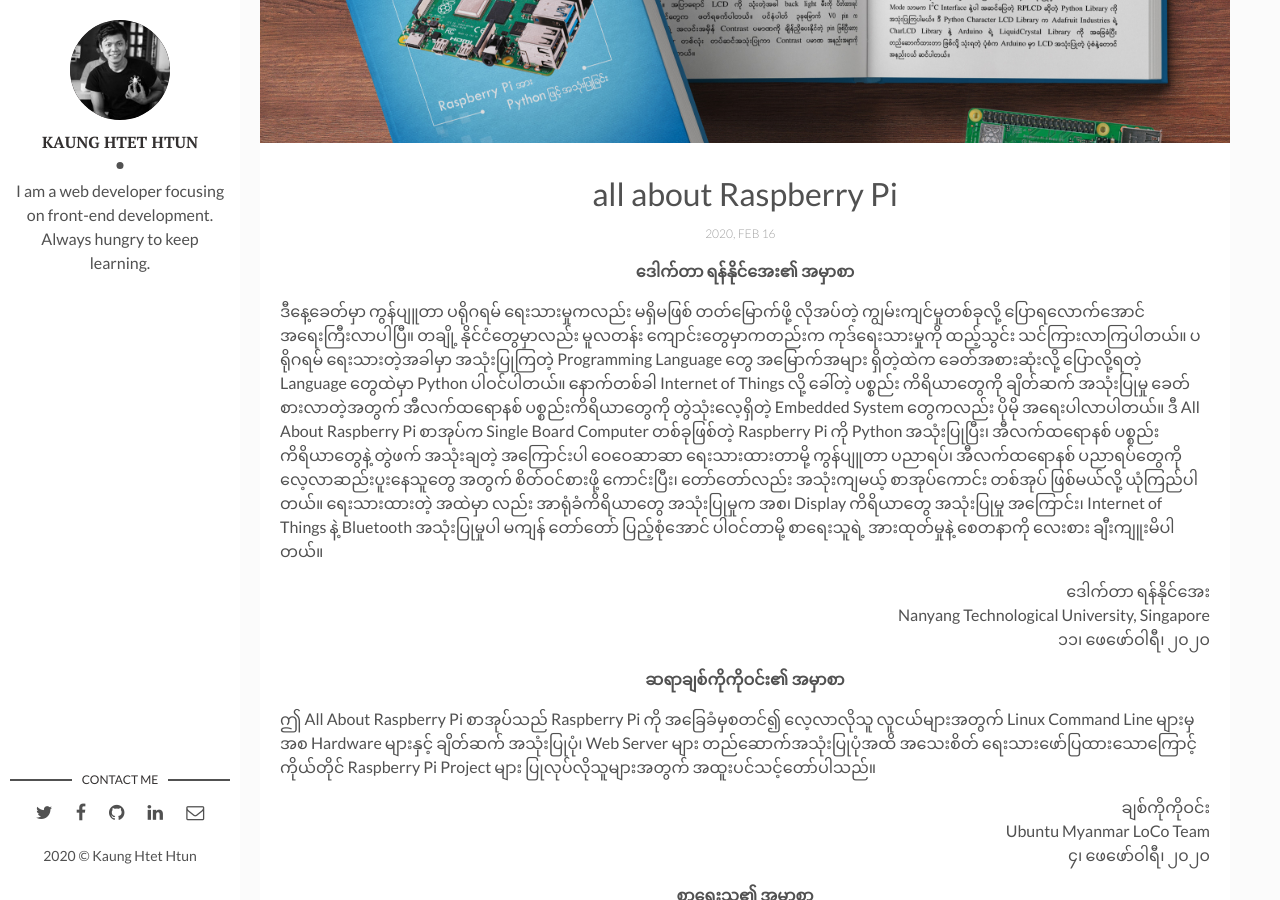
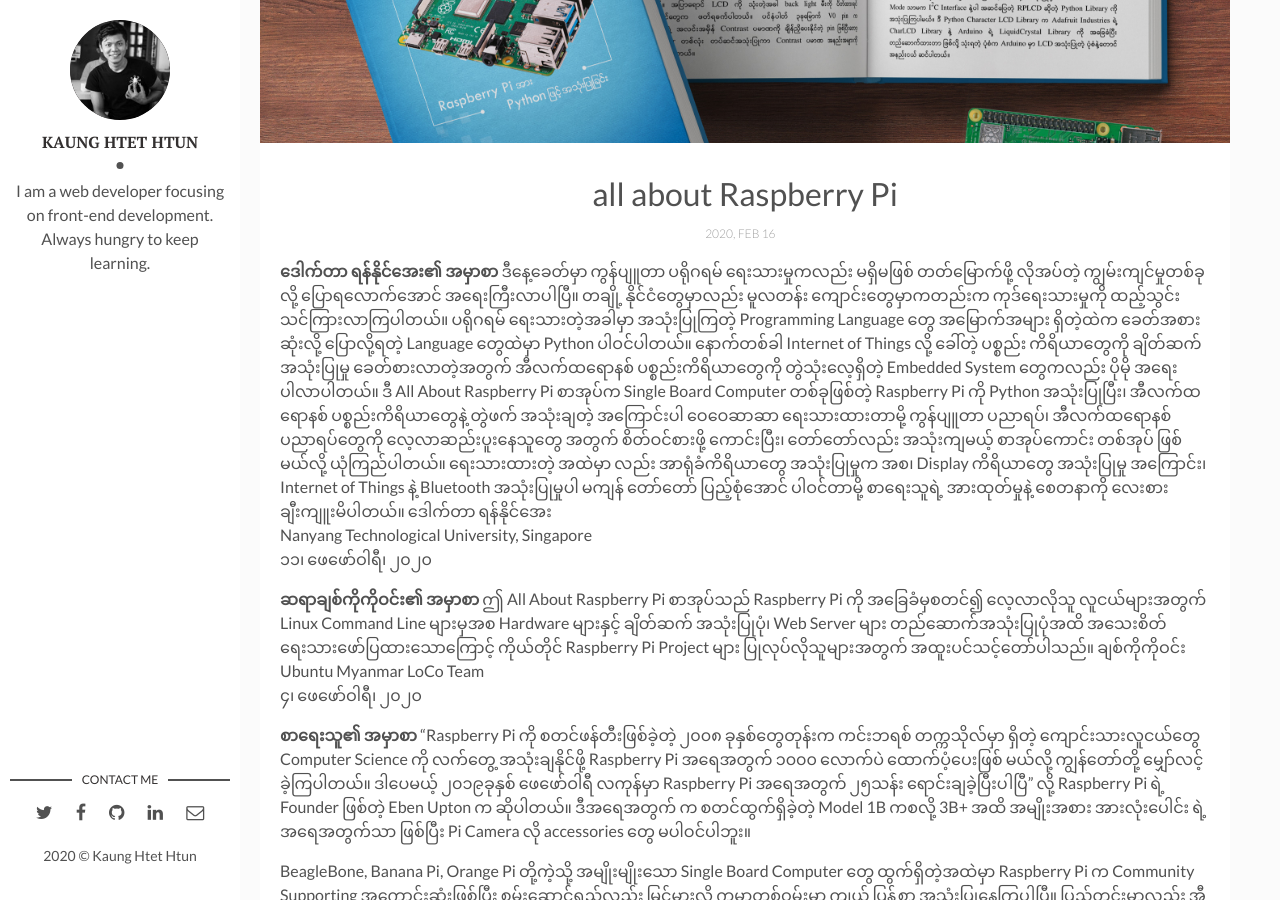
Before and after one commit to kogyikaunghtet/kogyikaunghtet.github.io, a Jekyll site: the page built from _posts/2020-02-16-allabout-rpi.markdown, in a window 1280 px wide and 900 px high, scrolled down 377 px. Built offline with Jekyll 4.4.1, drawn with Linux system fonts in a browser that asks for light colours; comment, search, counter and statistics services are not loaded.

Commit message:
Initial commit

```diff
--- a/_posts/2020-02-16-allabout-rpi.markdown
+++ b/_posts/2020-02-16-allabout-rpi.markdown
@@ -7,20 +7,20 @@
 fig-caption: # Add figcaption (optional)
 tags: [Raspberry Pi, Book]
 ---
-<p align="center"><b>ဒေါက်တာ ရန်နိုင်အေး၏ အမှာစာ</b></p>
+<a align="center"><b>ဒေါက်တာ ရန်နိုင်အေး၏ အမှာစာ</b></a>
 ဒီနေ့ခေတ်မှာ ကွန်ပျူတာ ပရိုဂရမ် ရေးသားမှုကလည်း မရှိမဖြစ် တတ်မြောက်ဖို့ လိုအပ်တဲ့ ကျွမ်းကျင်မှုတစ်ခုလို့ ပြောရလောက်အောင် အရေးကြီးလာပါပြီ။ တချို့ နိုင်ငံတွေမှာလည်း မူလတန်း ကျောင်းတွေမှာကတည်းက ကုဒ်ရေးသားမှုကို ထည့်သွင်း သင်ကြားလာကြပါတယ်။ ပရိုဂရမ် ရေးသားတဲ့အခါမှာ အသုံးပြုကြတဲ့ Programming Language တွေ အမြောက်အများ ရှိတဲ့ထဲက ခေတ်အစားဆုံးလို့ ပြောလို့ရတဲ့ Language တွေထဲမှာ Python ပါဝင်ပါတယ်။ နောက်တစ်ခါ Internet of Things လို့ ခေါ်တဲ့ ပစ္စည်း ကိရိယာတွေကို ချိတ်ဆက် အသုံးပြုမှု ခေတ်စားလာတဲ့အတွက် အီလက်ထရောနစ် ပစ္စည်းကိရိယာတွေကို တွဲသုံးလေ့ရှိတဲ့ Embedded System တွေကလည်း ပိုမို အရေးပါလာပါတယ်။
 ဒီ All About Raspberry Pi စာအုပ်က Single Board Computer တစ်ခုဖြစ်တဲ့ Raspberry Pi ကို Python အသုံးပြုပြီး၊ အီလက်ထရောနစ် ပစ္စည်းကိရိယာတွေနဲ့ တွဲဖက် အသုံးချတဲ့ အကြောင်းပါ ဝေဝေဆာဆာ ရေးသားထားတာမို့ ကွန်ပျူတာ ပညာရပ်၊ အီလက်ထရောနစ် ပညာရပ်တွေကို လေ့လာဆည်းပူးနေသူတွေ အတွက် စိတ်ဝင်စားဖို့ ကောင်းပြီး၊ တော်တော်လည်း အသုံးကျမယ့် စာအုပ်ကောင်း တစ်အုပ် ဖြစ်မယ်လို့ ယုံကြည်ပါတယ်။ ရေးသားထားတဲ့ အထဲမှာ လည်း အာရုံခံကိရိယာတွေ အသုံးပြုမှုက အစ၊ Display ကိရိယာတွေ အသုံးပြုမှု အကြောင်း၊ Internet of Things နဲ့ Bluetooth အသုံးပြုမှုပါ မကျန် တော်တော် ပြည့်စုံအောင် ပါဝင်တာမို့ စာရေးသူရဲ့ အားထုတ်မှုနဲ့ စေတနာကို လေးစား ချီးကျူးမိပါတယ်။
-<p align="right">ဒေါက်တာ ရန်နိုင်အေး<br>
+<a align="right">ဒေါက်တာ ရန်နိုင်အေး<br>
 Nanyang Technological University, Singapore<br>
-၁၁၊ ဖေဖော်ဝါရီ၊ ၂၀၂၀</p>
+၁၁၊ ဖေဖော်ဝါရီ၊ ၂၀၂၀</a>
 
-<p align="center"><b>ဆရာချစ်ကိုကိုဝင်း၏ အမှာစာ</b></p>
+<a align="center"><b>ဆရာချစ်ကိုကိုဝင်း၏ အမှာစာ</b></a>
 ဤ All About Raspberry Pi စာအုပ်သည် Raspberry Pi ကို အခြေခံမှစတင်၍ လေ့လာလိုသူ လူငယ်များအတွက် Linux Command Line များမှအစ Hardware များနှင့် ချိတ်ဆက် အသုံးပြုပုံ၊ Web Server များ တည်‌ဆောက်အသုံးပြုပုံအထိ အသေးစိတ် ရေးသားဖော်ပြထားသောကြောင့် ကိုယ်တိုင် Raspberry Pi Project ‌များ ပြုလုပ်လိုသူများအတွက် အထူးပင်သင့်တော်ပါသည်။
-<p align="right">ချစ်ကိုကိုဝင်း<br>
+<a align="right">ချစ်ကိုကိုဝင်း<br>
 Ubuntu Myanmar LoCo Team<br>
-၄၊ ဖေဖော်ဝါရီ၊ ၂၀၂၀</p>
+၄၊ ဖေဖော်ဝါရီ၊ ၂၀၂၀</a>
 
-<p align="center"><b>စာရေးသူ၏ အမှာစာ</b></p>
+<a align="center"><b>စာရေးသူ၏ အမှာစာ</b></a>
 "Raspberry Pi ကို စတင်ဖန်တီးဖြစ်ခဲ့တဲ့ ၂၀၀၈ ခုနှစ်တွေတုန်းက ကင်းဘရစ် တက္ကသိုလ်မှာ ရှိတဲ့ ကျောင်းသားလူငယ်တွေ Computer Science ကို လက်တွေ့ အသုံးချနိုင်ဖို့ Raspberry Pi အရေအတွက် ၁၀၀၀ လောက်ပဲ ထောက်ပံ့ပေးဖြစ် မယ်လို့ ကျွန်တော်တို့ မျှော်လင့်ခဲ့ကြပါတယ်။ ဒါပေမယ့် ၂၀၁၉ခုနှစ် ဖေဖော်ဝါရီ လကုန်မှာ Raspberry Pi အရေအတွက် ၂၅သန်း ရောင်းချခဲ့ပြီးပါပြီ" လို့ Raspberry Pi ရဲ့ Founder ဖြစ်တဲ့ Eben Upton က ဆိုပါတယ်။ ဒီအရေအတွက် က စတင်ထွက်ရှိခဲ့တဲ့ Model 1B ကစလို့ 3B+ အထိ အမျိုးအစား အားလုံးပေါင်း ရဲ့ အရေအတွက်သာ ဖြစ်ပြီး Pi Camera လို accessories တွေ မပါဝင်ပါဘူး။
 
 BeagleBone, Banana Pi, Orange Pi တို့ကဲ့သို့ အမျိုးမျိုးသော Single Board Computer တွေ ထွက်ရှိတဲ့အထဲမှာ Raspberry Pi က Community Supporting အကောင်းဆုံးဖြစ်ပြီး စွမ်းဆောင်ရည်လည်း မြင့်မားလို့ ကမ္ဘာတစ်ဝှမ်းမှာ ကျယ် ပြန့်စွာ အသုံးပြုနေကြပါပြီ။ ပြည်တွင်းမှာလည်း အီလက်ထရောနစ် ဝါသနာရှင် တွေအပြင် ကွန်ပျူတာတက္ကသိုလ်နဲ့ နည်းပညာတက္ကသိုလ် အသီးသီးက ကျောင်း သား၊ ကျောင်းသူတွေရဲ့ Project တွေ၊ Thesis တွေကြားမှာ ဝင်ရောက် နေရာယူ လာပြီ ဖြစ်ပါတယ်။ Single Board Microcontroller တစ်ခုဖြစ်တဲ့ Arduino ကို ရင်းနှီးကြပေမယ့် Raspberry Pi ကို စိမ်းနေသူများအတွက် ရည်ရွယ်ပြီး သင်ယူရ လွယ်ကူတဲ့ Python Programming Language နဲ့ လေ့လာနိုင်အောင် ဒီစာအုပ်ကို ရေးသား ထုတ်ဝေလိုက်ရခြင်း ဖြစ်ပါတယ်။
@@ -36,8 +36,8 @@
 Source Code တွေကို အထက်ပါ လင့်ခ်ကနေ Download ရယူထားပြီးမှ ဖတ်ရှု စမ်းသပ်ကြစေလိုပါတယ်။ Raspberry Pi နဲ့ ပတ်သက်တဲ့ သိသင့်သိထိုက်တာ အားလုံးချုံငုံမိအောင် ရေးသားဖော်ပြပေးထားပေမယ့် အီလက်ထရောနစ် အခြေခံ၊ Linux အခြေခံအနည်းငယ် ရှိသူတွေနဲ့ Arduino ကို အသုံးပြုဖူးထားသူတွေ အတွက် ဒီစာအုပ်ကို ဖတ်ရှုရတာ ပိုမို အဆင်ပြေပါလိမ့်မယ်။
 
 နိဂုံးချုပ်အနေနဲ့ ပြောလိုတာကတော့ ဒီစာအုပ်က ကျွန်တော့်ရဲ့ ပထမဆုံးစာအုပ် ဖြစ်တဲ့အတွက် လိုအပ်ချက်များနဲ့ စာလုံးပေါင်းသတ်ပုံအမှားများ ရှိခဲ့ရင် ပြင်ဆင် ဖတ်ရှုပေးဖို့ မေတ္တာရပ်ခံလိုပါတယ်။ ကျွန်တော် တတ်သိသမျှကို ပြန်လည်ဝေမျှ နိုင်အောင် မွေးဖွားပေးခဲ့တဲ့ ကျေးဇူးရှင်မိဘနှစ်ပါးနဲ့ ပညာသင်ကြားပေးခဲ့ကြတဲ့ ဆရာ/ဆရာမများ၊ စာအုပ်ဖြစ်မြောက်အောင် အဖက်ဖက်မှ ဝိုင်းဝန်းကူညီပေး ခဲ့ကြသူများ အားလုံးကို ကျေးဇူးတင် ဂါရဝပြုအပ်ပါတယ်။
-<p align="right">ကောင်းထက်ထွန်း<br>
-Phoewa Science</p>
+<a align="right">ကောင်းထက်ထွန်း<br>
+Phoewa Science</a>
 
 <!--ts-->
 ## မာတိကာ
```
